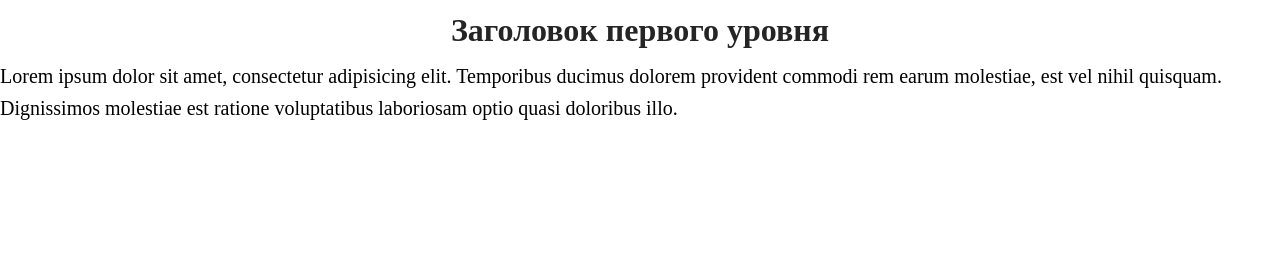
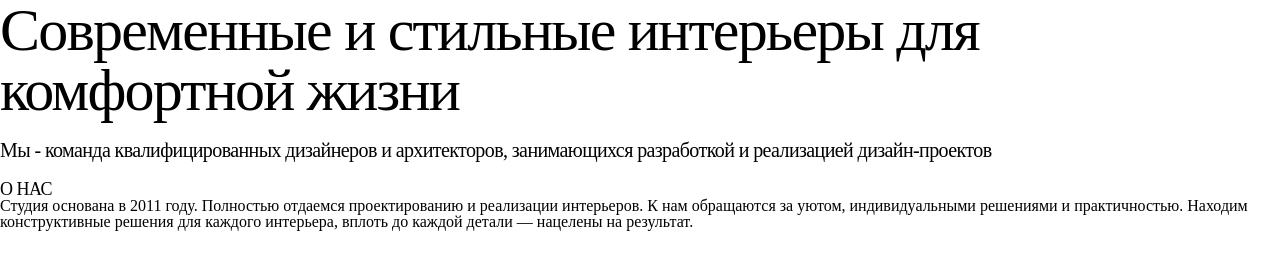
Before and after one commit to Andrey-Gal/metrika-1, a plain HTML site: page index.html in a window 1280 px wide. Drawn offline with Linux system fonts and the light colour scheme.

Commit message:
Добавил инфу

```diff
--- a/index.html
+++ b/index.html
@@ -14,7 +14,9 @@
   <link rel="stylesheet" href="styles/styles.css">
 </head>
 <body>
-  <h1>Заголовок первого уровня</h1>
-  <p>Lorem ipsum dolor sit amet, consectetur adipisicing elit. Temporibus ducimus dolorem provident commodi rem earum molestiae, est vel nihil quisquam. Dignissimos molestiae est ratione voluptatibus laboriosam optio quasi doloribus illo.</p>
+  <h1>Современные и стильные интерьеры для комфортной жизни</h>
+    <p>Мы - команда квалифицированных дизайнеров и архитекторов, занимающихся разработкой и реализацией дизайн-проектов</p>
+    <h2>О НАС</h2>
+    <h3></h3>Студия основана в 2011 году. Полностью отдаемся проектированию и реализации интерьеров. К нам обращаются за уютом, индивидуальными решениями и практичностью. Находим конструктивные решения для каждого интерьера, вплоть до каждой детали — нацелены на результат.</h3>
 </body>
 </html>
--- a/styles/styles.css
+++ b/styles/styles.css
@@ -9,15 +9,32 @@ body {
 
 
 h1 {
-  font-size: 32px;
-  line-height: 60px;
-  font-weight: 700;
-  text-align: center;
-
-  color: #262525;
+  font-family: var(--font-family);
+font-weight: 400;
+font-size: 60px;
+line-height: 100%;
+letter-spacing: -0.03em;
+color: var(--text);
 }
 p {
-  font-size: 20px;
-  line-height: 32px;
-  font-weight: 400;
+  font-family: var(--font-family);
+font-weight: 400;
+font-size: 20px;
+letter-spacing: -0.03em;
+color: black;
 }
+h2 {
+  font-family: var(--font-family);
+font-weight: 400;
+font-size: 18px;
+letter-spacing: -0.03em;
+text-transform: uppercase;
+color: var(--text);
+}
+h3 {
+  font-family: var(--font-family);
+font-weight: 400;
+font-size: 45px;
+letter-spacing: -0.03em;
+color: var(--text);
+}
```
